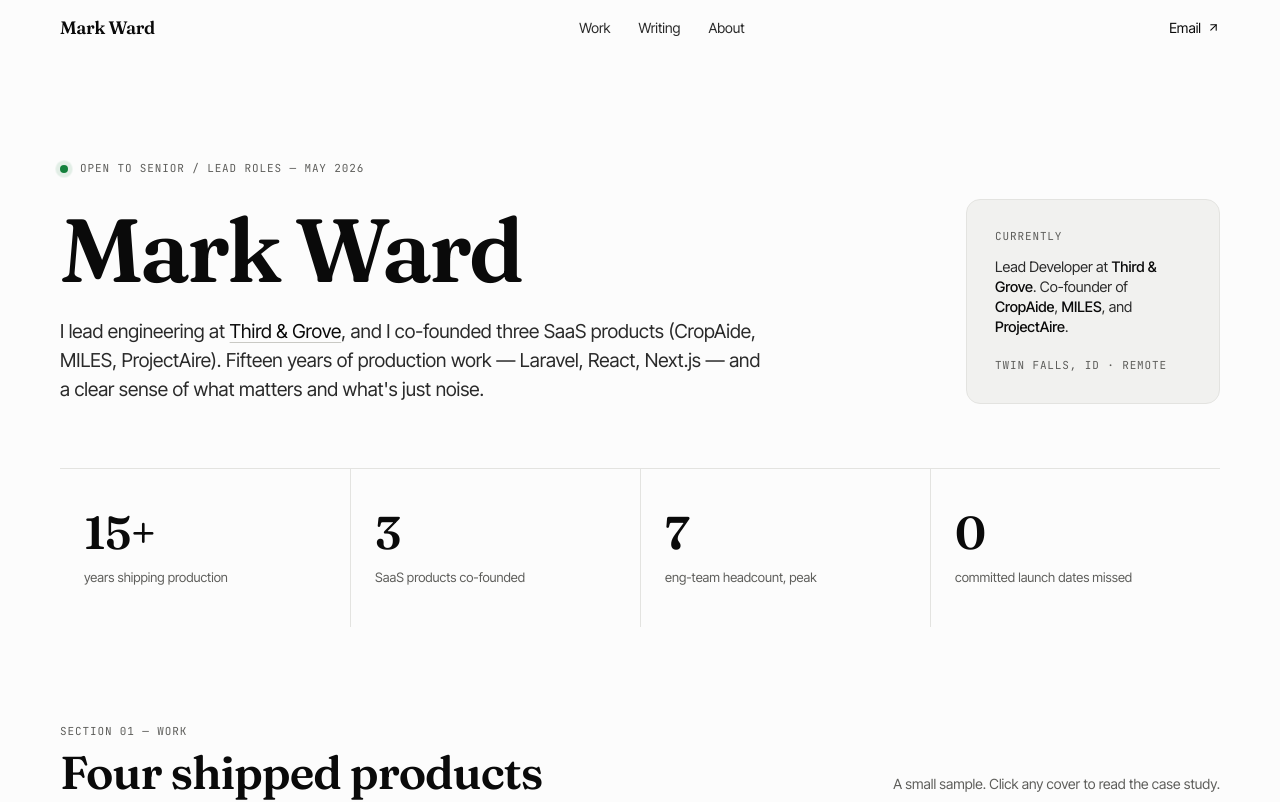
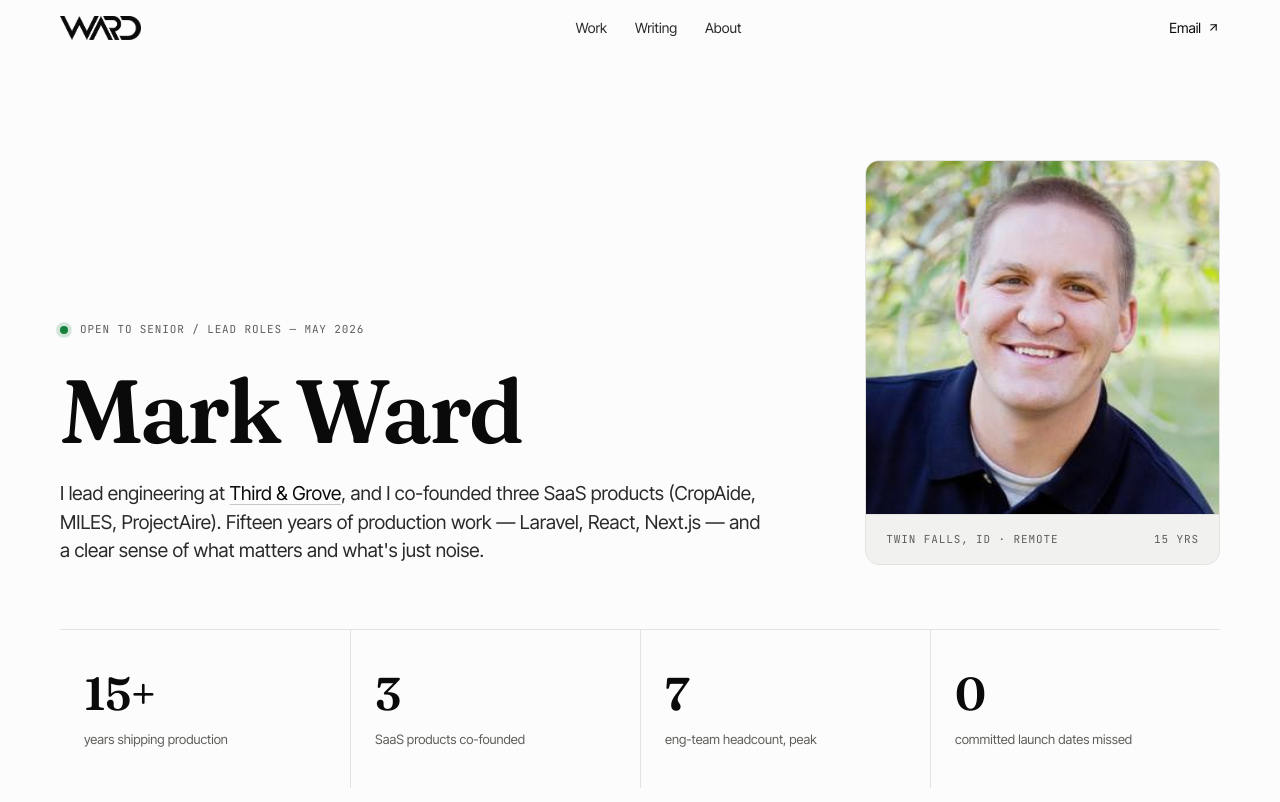
Before and after one commit to markwarddesign/mwdzn, a React (Vite) app: page / in a window 1280 px wide. Shown: the top 802 px of the page. Built offline with nearby package versions, Linux system fonts and the light colour scheme.

Commit message:
redesign: real logo + headshot + all 13 blog posts featured

```diff
--- a/src/App.jsx
+++ b/src/App.jsx
@@ -141,8 +141,21 @@ const Nav = () => {
               <ArrowLeft size={15} />
             </Link>
           )}
-          <Link to="/" aria-label="Mark Ward — home" className="font-display font-semibold tracking-tighter2 text-[18px] text-ink hover:text-accent transition-colors">
-            Mark Ward
+          <Link to="/" aria-label="Mark Ward — home" className="group inline-flex items-center">
+            <span
+              aria-hidden="true"
+              className="block h-6 w-[88px] bg-ink group-hover:bg-accent transition-colors"
+              style={{
+                WebkitMaskImage: 'url(/logo.png)',
+                maskImage: 'url(/logo.png)',
+                WebkitMaskSize: 'contain',
+                maskSize: 'contain',
+                WebkitMaskRepeat: 'no-repeat',
+                maskRepeat: 'no-repeat',
+                WebkitMaskPosition: 'left center',
+                maskPosition: 'left center',
+              }}
+            />
           </Link>
         </div>
         <nav className="hidden sm:flex items-center gap-7 text-[14px] text-ink-soft">
@@ -166,7 +179,7 @@ const Hero = () => (
   <section id="top" className="pt-32 lg:pt-40 pb-12 lg:pb-16">
     <div className="max-w-[1240px] mx-auto px-6 lg:px-10">
       <div className="grid lg:grid-cols-12 gap-10 lg:gap-12 items-end">
-        <Reveal as="div" className="lg:col-span-9">
+        <Reveal as="div" className="lg:col-span-8">
           <div className="flex items-center gap-3 mb-7">
             <span className="status-dot" aria-hidden="true" />
             <span className="meta text-ink">Open to Senior / Lead roles — May 2026</span>
@@ -180,16 +193,14 @@ const Hero = () => (
             production work — Laravel, React, Next.js — and a clear sense of what matters and what's just noise.
           </p>
         </Reveal>
-        <Reveal as="div" delay={120} className="lg:col-span-3">
-          <div className="tile p-6 lg:p-7 h-full">
-            <div className="meta mb-3">Currently</div>
-            <div className="text-[14.5px] text-ink-soft leading-snug">
-              Lead Developer at <span className="text-ink font-medium">Third &amp; Grove</span>. Co-founder of <span className="text-ink font-medium">CropAide</span>, <span className="text-ink font-medium">MILES</span>, and <span className="text-ink font-medium">ProjectAire</span>.
-            </div>
-            <div className="mt-5 flex items-center gap-2">
+        <Reveal as="div" delay={120} className="lg:col-span-4">
+          <figure className="tile p-0 overflow-hidden bg-surface">
+            <img src="/mark-headshot.jpg" alt="Mark Ward" className="block w-full aspect-square object-cover" />
+            <figcaption className="px-5 py-4 flex items-baseline justify-between gap-4 border-t border-rule">
               <span className="meta">Twin Falls, ID · Remote</span>
-            </div>
-          </div>
+              <span className="meta">15 yrs</span>
+            </figcaption>
+          </figure>
         </Reveal>
       </div>
     </div>
@@ -376,12 +387,19 @@ const Work = () => (
 /* ---------- writing — real titles from /thoughts/ routes ---------- */
 
 const POSTS = [
-  { cat: 'Real-time',    title: 'Real-time chat with Laravel Reverb',                    excerpt: 'Private channels, presence, mentions, and a single useChat hook. About 1,200 lines of PHP and 1,800 of JSX, two weeks to first usable.', href: '/thoughts/laravel-reverb' },
-  { cat: 'Real-time',    title: 'Putting Apryse WebViewer in front of construction drawings', excerpt: 'Multi-user PDF annotation over Reverb broadcasting, XFDF on the wire, three weeks of license-key plumbing and read-only mode gotchas.', href: '/thoughts/apryse-webviewer' },
-  { cat: 'Architecture', title: 'Headless vs. monolithic: choosing the right tool',      excerpt: 'Where the headless-WordPress argument actually pays off, and where it costs you more than it saves. A field-tested take from production rebuilds.', href: '/thoughts/headless-vs-monolithic' },
-  { cat: 'Architecture', title: 'Row-level authorization for multi-tenant SaaS',          excerpt: 'Policy-based authorization across Grower / Advisor / Dealer roles in CropAide — what off-the-shelf packages miss, and how I modeled it from scratch.', href: '/thoughts/laravel-rbac' },
-  { cat: 'Frontend',     title: 'Why Zustand for a real-time dashboard',                 excerpt: 'Predictable state flow, surgical re-renders, real-time without complexity. Why MILES uses Zustand instead of Redux or React Query.', href: '/thoughts/zustand-miles' },
-  { cat: 'Practice',     title: 'The unseen value of a design system',                   excerpt: 'A design system is not the icon library. It is the contract between designers and engineers that lets a team ship a hundred pages without arguing about button padding.', href: '/thoughts/design-system' },
+  { cat: 'Real-time',    title: 'Killing the Refresh Button: Real-Time Dealership Ops with Laravel Reverb', excerpt: 'Private channels, presence, mentions, and a single useChat hook. The WebSocket layer that makes MILES feel like Google Docs for deal desks.', href: '/thoughts/laravel-reverb' },
+  { cat: 'Real-time',    title: 'Putting Apryse WebViewer in Front of Construction Drawings',              excerpt: 'Multi-user PDF annotation over Reverb broadcasting, XFDF on the wire, three weeks of license-key plumbing and read-only mode gotchas.', href: '/thoughts/apryse-webviewer' },
+  { cat: 'Real-time',    title: 'Building Realtime Chat into a Laravel + React App',                      excerpt: 'Channels, broadcasts, presence, and the reconnect path that always gets you bitten if you don\'t plan for it.', href: '/thoughts/realtime-chat-laravel' },
+  { cat: 'Architecture', title: 'Headless vs. Monolithic: Choosing the Right Tool for the Job',           excerpt: 'Where the headless-WordPress argument actually pays off, and where it costs you more than it saves. A field-tested take from production rebuilds.', href: '/thoughts/headless-vs-monolithic' },
+  { cat: 'Architecture', title: 'Escaping RBAC Hell: Multi-Tenant Hierarchies in Laravel',                 excerpt: 'Policy-based authorization across Grower / Advisor / Dealer roles in CropAide — what off-the-shelf packages miss, and how I modeled it from scratch.', href: '/thoughts/laravel-rbac' },
+  { cat: 'Architecture', title: 'One Package, Two Runtimes: React Components Between Next.js and Gutenberg', excerpt: 'How we bundled a shared React component library with Rollup so the live Next.js site and the WordPress CMS editor render the same blocks.', href: '/thoughts/rollup-gutenberg-components' },
+  { cat: 'Architecture', title: 'Headless WordPress at Scale with WP Engine, Faust.js, and Atlas',         excerpt: 'When WPE\'s managed headless stack is worth it, when it isn\'t, and what the Atlas deployment story actually looks like in production.', href: '/thoughts/wpe-faustjs-atlas' },
+  { cat: 'Frontend',     title: 'Why We Chose Zustand Over Redux for a Real-Time Automotive SaaS',         excerpt: 'Predictable state flow, surgical re-renders, real-time without complexity. Why MILES uses Zustand instead of Redux or React Query.', href: '/thoughts/zustand-miles' },
+  { cat: 'Frontend',     title: 'Mastering the Block: Modern WordPress with Gutenberg',                   excerpt: 'How Gutenberg actually works under the hood, and how to build custom blocks editors will use without complaining.', href: '/thoughts/wordpress-gutenberg' },
+  { cat: 'Infra',        title: 'Why I Chose Laravel Cloud Over AWS for a Production SaaS',               excerpt: 'Laravel Cloud vs. rolling your own AWS stack — total cost of ownership, ops budget, and the tradeoffs that matter at small team scale.', href: '/thoughts/laravel-cloud' },
+  { cat: 'Infra',        title: 'The Power of the Pipeline: CI/CD for Modern Web Development',            excerpt: 'GitHub Actions, branch previews, automated tests, and the build pipeline that lets a team of seven engineers ship without stepping on each other.', href: '/thoughts/ci-cd' },
+  { cat: 'Practice',     title: 'The Unseen Value of a Design System',                                    excerpt: 'A design system is not the icon library. It\'s the contract between designers and engineers that lets a team ship a hundred pages without arguing about button padding.', href: '/thoughts/design-system' },
+  { cat: 'AI',           title: 'Building a Secure AI Assistant Into a Static Portfolio Site',            excerpt: 'How the Gemini-powered chat on this portfolio works — Cloudflare Workers as the API key broker, SSE streaming back to the browser, knowledge base in code.', href: '/thoughts/gemini-portfolio-assistant' },
 ];
 
 const PostCard = ({ p }) => (
```
Also changed, not shown: public/logo.png (added), public/mark-headshot.jpg (added).
